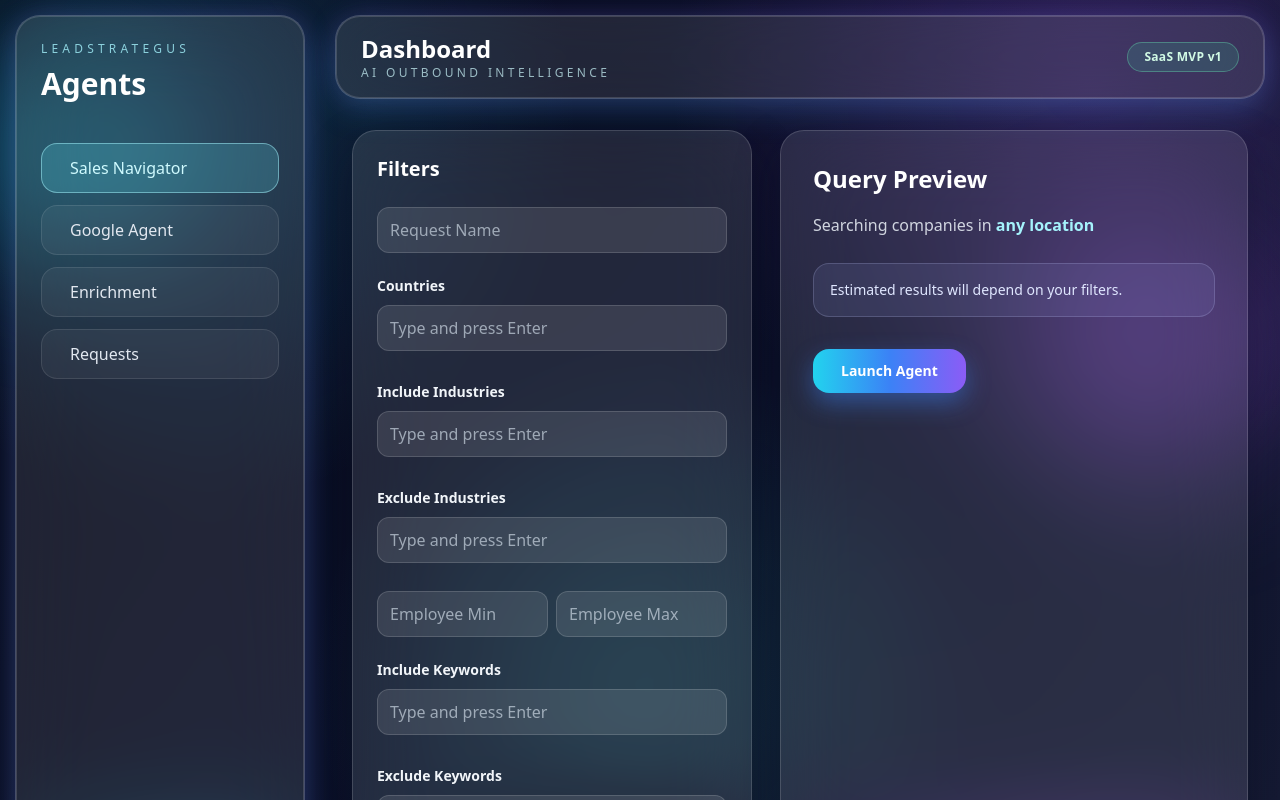
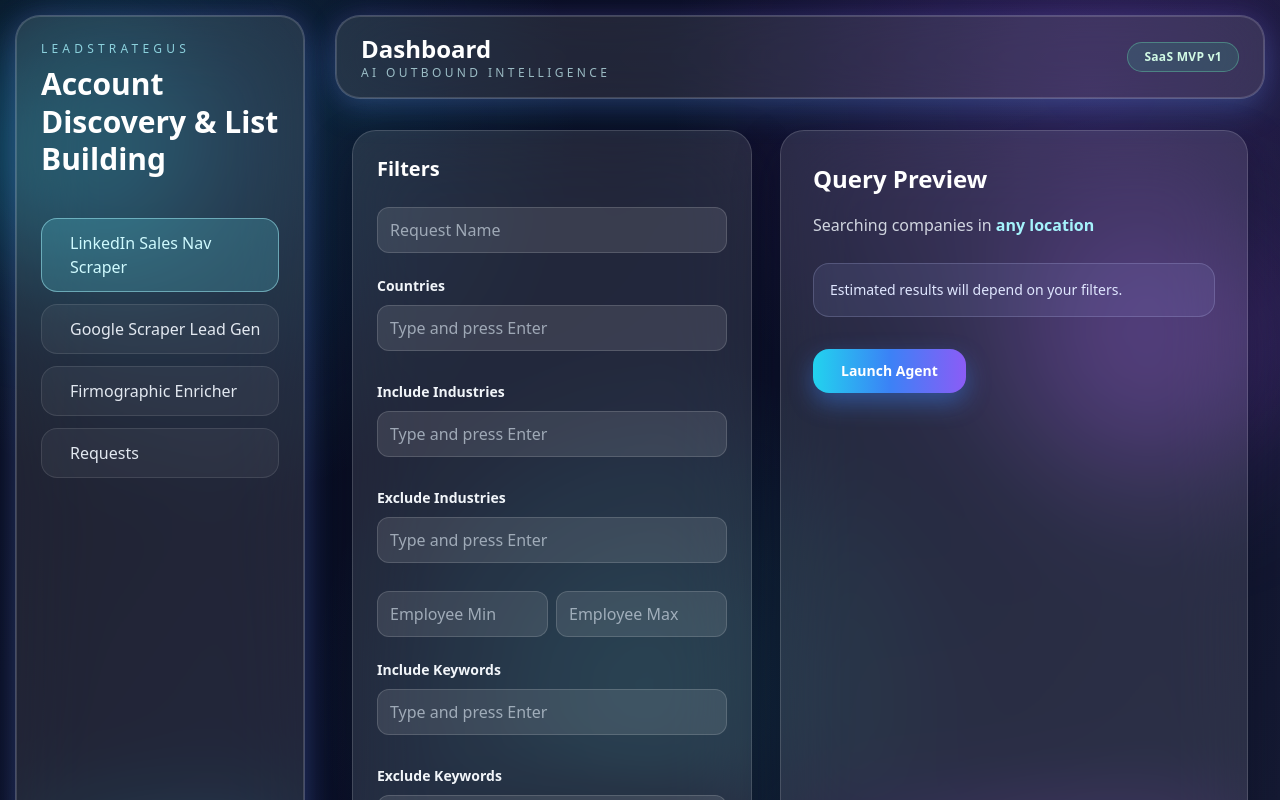
Before and after one commit to kiruba11k/Account-Building-Agents-SAAS, a React (Vite) app in the folder frontend/: page / in a window 1280 px wide. Shown: the top 800 px of the page. Built offline with nearby package versions, Linux system fonts and the light colour scheme.

Commit message:
Update Sidebar.jsx

```diff
--- a/frontend/src/components/Sidebar.jsx
+++ b/frontend/src/components/Sidebar.jsx
@@ -4,9 +4,9 @@ export default function Sidebar() {
   const location = useLocation();
 
   const menu = [
-    { path: "/", label: "Sales Navigator"},
-    { path: "/google", label: "Google Agent" },
-    { path: "/enrichment", label: "Enrichment" },
+    { path: "/", label: "LinkedIn Sales Nav Scraper"},
+    { path: "/google", label: "Google Scraper Lead Gen" },
+    { path: "/enrichment", label: "Firmographic Enricher" },
     { path: "/requests", label: "Requests"},
   ];
 
@@ -14,7 +14,7 @@ export default function Sidebar() {
     <aside className="glass-panel neon-ring relative z-10 m-4 hidden w-72 rounded-3xl p-6 md:block">
       <div className="mb-10">
         <p className="text-xs uppercase tracking-[0.35em] text-cyan-200/80">LeadStrategus</p>
-        <h1 className="float-soft mt-2 text-3xl font-black leading-tight text-white">Agents</h1>
+        <h1 className="float-soft mt-2 text-3xl font-black leading-tight text-white">Account Discovery & List Building</h1>
       </div>
 
       <nav className="space-y-3">
```
